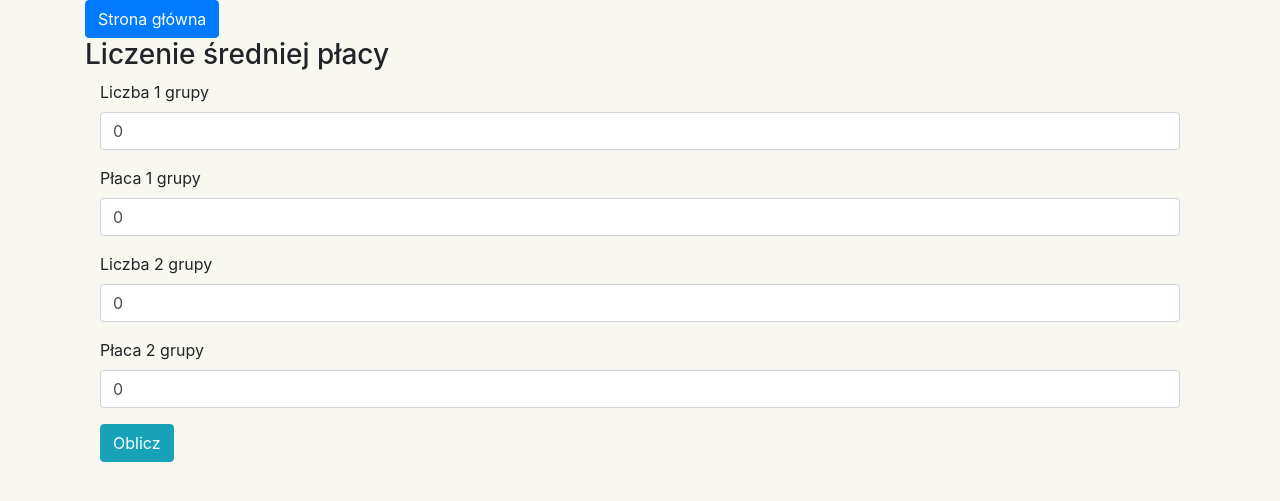
After one commit to Komodo2041/letdom, a Laravel app: page /place in a window 1280 px wide. The commit adds this page. Shown: the top 501 px of the page. Run offline with Laravel 12, Linux system fonts and the light colour scheme.

Commit message:
Liczenie plac

```diff
--- a/app/Http/Controllers/ErastotenesController.php
+++ b/app/Http/Controllers/ErastotenesController.php
@@ -55,4 +55,37 @@ class ErastotenesController extends Controller
         }
         return $res;
     }
+
+    public function place(Request $request)
+    {
+        $lg1 = $request->input('lg1', 0);
+        $lg2 = $request->input('lg2', 0);
+        $place1 = $request->input('place1', 0);
+        $place2 = $request->input('place2', 0);
+
+        $save =  $request->input('save');
+        if ($save) {
+
+            $validator = Validator::make($request->all(), [
+                'place1' => 'required|int',
+                'place2' => 'required|int',
+                'lg1' => 'required|int',
+                'lg2' => 'required|int'
+            ]);
+
+            if ($validator->fails()) {
+                $validated = $validator->errors()->all();
+                return view("place", ["place1" => $validated['place1'], "place2" => $validated['place2'], "lg1" => $validated['lg1'], "lg2" => $validated['lg2'], 'errorforms' => implode(", ", $validated),  "calco" => []]);
+            } else {
+                $validated = $validator->validated();
+
+                $calco['avg'] = ($validated['lg1'] * $validated['place1'] + $validated['lg2'] * $validated['place2']) / ($validated['lg1'] + $validated['lg2']);
+                $calco['avg'] = round($calco['avg']);
+                $calco['c1'] = $validated['lg1'] * $validated['place1'];
+                $calco['c2'] = $validated['lg2'] * $validated['place2'];
+                return view("place", ["place1" => $validated['place1'], "place2" => $validated['place2'], "lg1" => $validated['lg1'], "lg2" => $validated['lg2'],   "calco" => $calco]);
+            }
+        }
+        return view("place", ["place1" => $place1, "place2" => $place2, "lg1" => $lg1, "lg2" => $lg2, "calco" => []]);
+    }
 }
--- a/resources/views/main.blade.php
+++ b/resources/views/main.blade.php
@@ -8,6 +8,7 @@
    <a href="/erastotenessito100"><button type="button" class="btn btn-primary">Sito erastotenesa</button></a>
    <a href="/ppmcalc"><button type="button" class="btn btn-primary">PPM Calc</button></a>
    <a href="/potega"><button type="button" class="btn btn-primary">Sprawdzenie potęg procentów</button></a>
+   <a href="/place"><button type="button" class="btn btn-primary">Średnia płac</button></a>
 </div>
 
 
--- /dev/null
+++ b/resources/views/place.blade.php
@@ -0,0 +1,49 @@
+@extends('template')
+@section('content')
+
+<a href="/" class=" btn btn-primary"> Strona główna</button></a>
+<h3>Liczenie średniej płacy</h3>
+
+@if (isset($errorforms) && $errorforms != "")
+<div class="alert alert-danger" role="alert">
+    {{$errorforms}}
+</div>
+@endif
+
+<div class="container">
+    <form action="" method="Post">
+        @csrf
+        <div class="form-group">
+            <label>Liczba 1 grupy</label>
+            <input type="text" name="lg1" class="form-control" placeholder="Procent" value="{{$lg1}}">
+        </div>
+        <div class="form-group">
+            <label>Płaca 1 grupy</label>
+            <input type="text" name="place1" class="form-control" placeholder="Procent" value="{{$place1}}">
+        </div>
+
+        <div class="form-group">
+            <label>Liczba 2 grupy</label>
+            <input type="text" name="lg2" class="form-control" placeholder="Procent" value="{{$lg2}}">
+        </div>
+        <div class="form-group">
+            <label>Płaca 2 grupy</label>
+            <input type="text" name="place2" class="form-control" placeholder="Procent" value="{{$place2}}">
+        </div>
+
+        <div class="form-group">
+            <input type="hidden" value="1" name="save" />
+            <input type="submit" class="btn btn-info" value="Oblicz" />
+        </div>
+    </form>
+
+    @if ($calco)
+    <h4>Wynik</h4>
+
+    Avg : {{$calco['avg']}}<br />
+    C1 : {{$calco['c1']}}<br />
+    C2 : {{$calco['c2']}}<br />
+    @endif
+</div>
+
+@endsection('content')
--- a/routes/web.php
+++ b/routes/web.php
@@ -10,3 +10,5 @@ Route::match(["get", "post"], '/erastotenessito100', "App\Http\Controllers\Erast
 
 Route::match(["get", "post"], '/ppmcalc', "App\Http\Controllers\PpmCalculator@ppmcalc");
 Route::match(["get", "post"], '/potega', "App\Http\Controllers\PpmCalculator@potega");
+
+Route::match(["get", "post"], '/place', "App\Http\Controllers\ErastotenesController@place");
```
